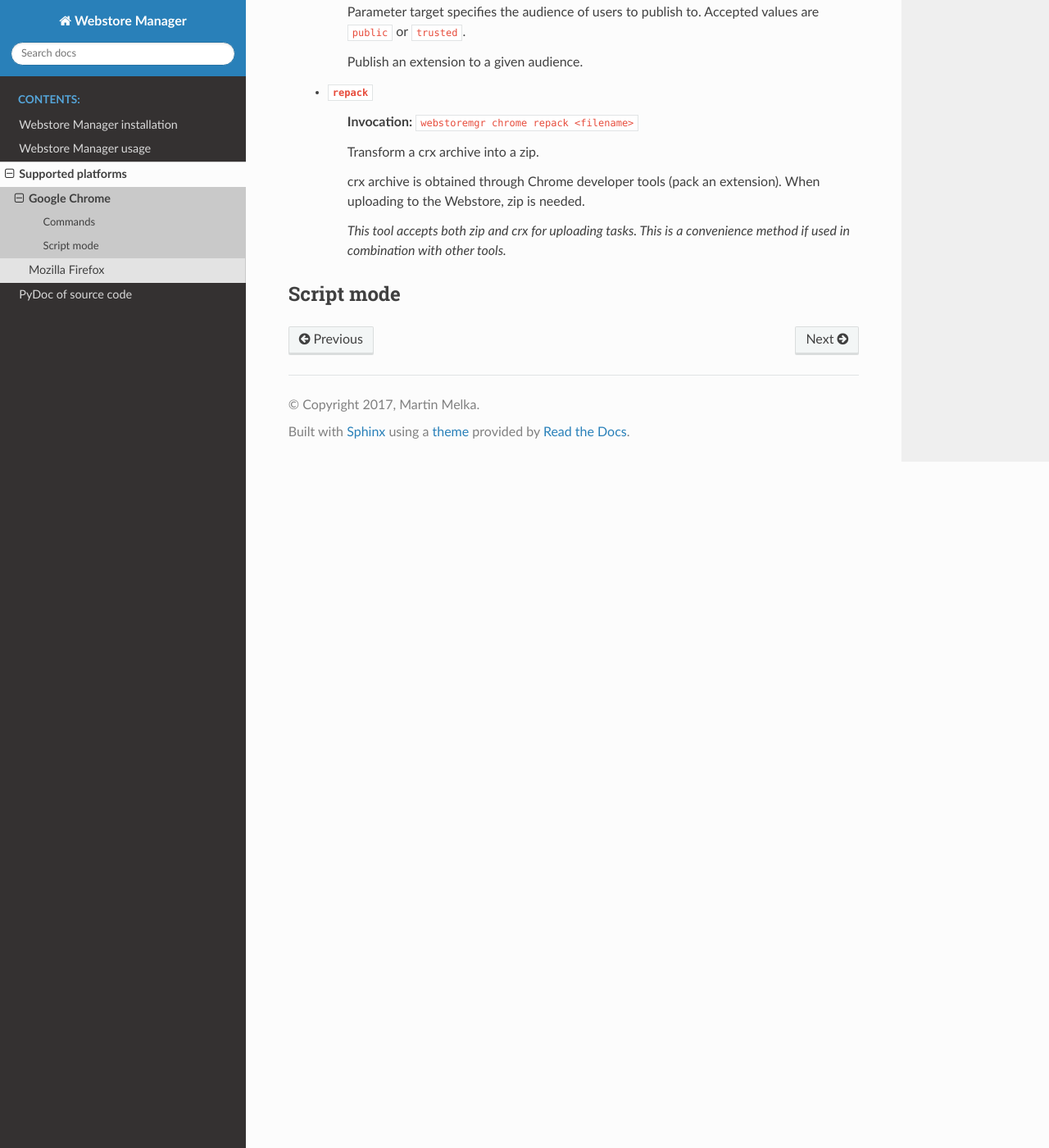
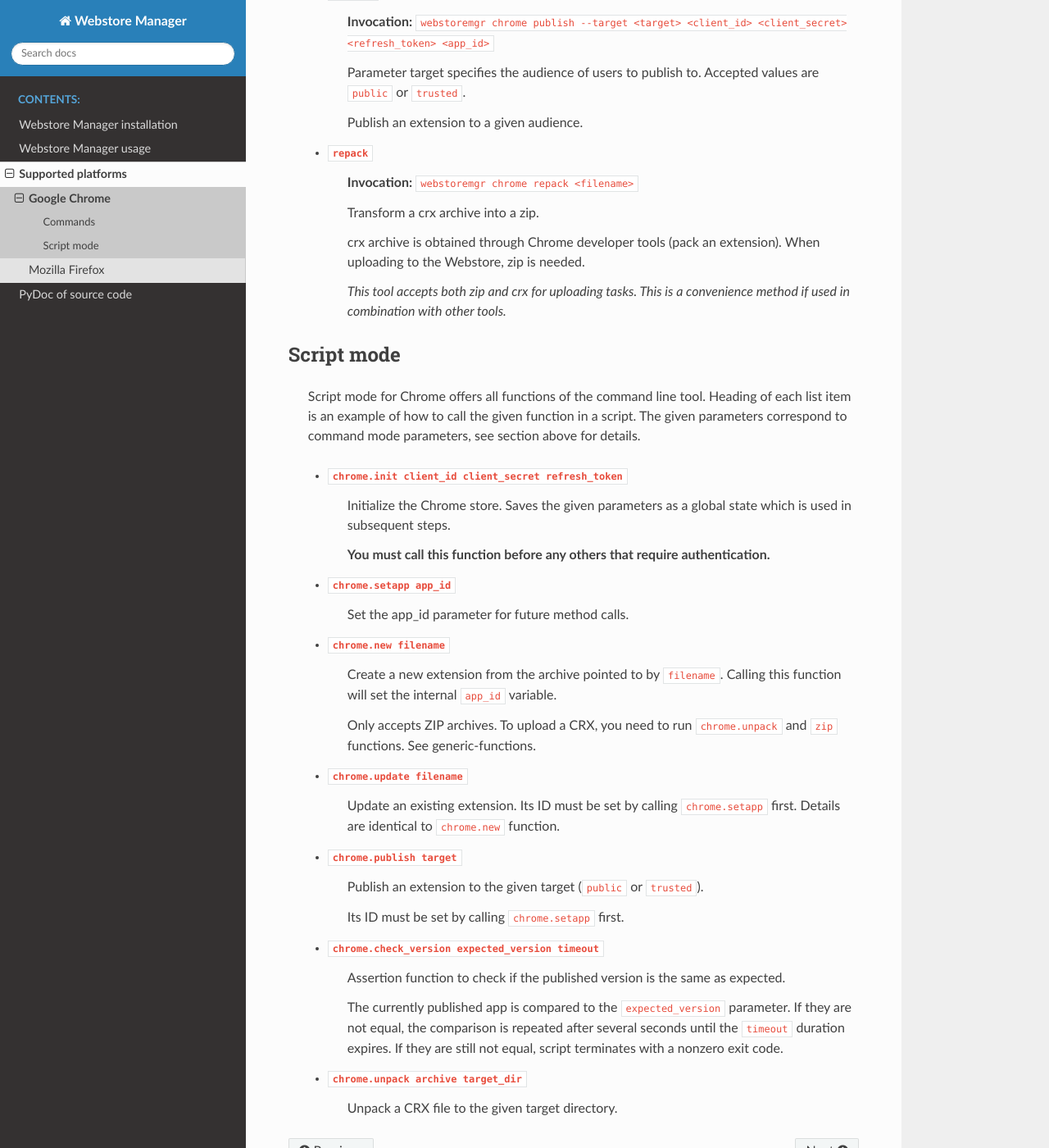
Before and after one commit to melkamar/webstoremgr, a Sphinx documentation site: the page built from docs/browsers/chrome.rst, in a window 1280 px wide and 1400 px high, scrolled down 1972 px. Shown: the whole window at 82% size. Built offline with Sphinx 7.4.7 and the Read the Docs theme 2.0.0, drawn with Linux system fonts in a browser that asks for light colours; some of the changed text lies outside the part shown.

Commit message:
Add Chrome script mode usage.

```diff
--- a/docs/browsers/chrome.rst
+++ b/docs/browsers/chrome.rst
@@ -23,6 +23,9 @@
 
     - ``filename``
         - Name of an extension file (.zip, .crx) on your filesystem.
+
+    - ``target``
+        - Audience for publishing. Two accepted values: ``public`` and ``trusted``.
 
 
 Supported Chrome Webstore commands are:
@@ -94,6 +97,48 @@
 
 Script mode
 -----------
+    Script mode for Chrome offers all functions of the command line tool. Heading of each list item is an example of
+    how to call the given function in a script. The given parameters correspond to command mode parameters, see
+    section above for details.
+
+    - ``chrome.init client_id client_secret refresh_token``
+        Initialize the Chrome store. Saves the given parameters as a global state which is used in subsequent steps.
+
+        **You must call this function before any others that require authentication.**
+
+    - ``chrome.setapp app_id``
+        Set the app_id parameter for future method calls.
+
+
+    - ``chrome.new filename``
+        Create a new extension from the archive pointed to by ``filename``. Calling this function will set the
+        internal ``app_id`` variable.
+
+        Only accepts ZIP archives. To upload a CRX, you need to run ``chrome.unpack`` and ``zip`` functions.
+        See :ref:`generic-functions`.
+
+
+    - ``chrome.update filename``
+        Update an existing extension. Its ID must be set by calling ``chrome.setapp`` first. Details are identical to
+        ``chrome.new`` function.
+
+    - ``chrome.publish target``
+        Publish an extension to the given target (``public`` or ``trusted``).
+
+        Its ID must be set by calling ``chrome.setapp`` first.
+
+
+    - ``chrome.check_version expected_version timeout``
+        Assertion function to check if the published version is the same as expected.
+
+        The currently published app is compared to the ``expected_version`` parameter. If they are not equal,
+        the comparison is repeated after several seconds until the ``timeout`` duration expires. If they are still
+        not equal, script terminates with a nonzero exit code.
+
+
+    - ``chrome.unpack archive target_dir``
+        Unpack a CRX file to the given target directory.
+
 
 
 .. _using webstore: https://developer.chrome.com/webstore/using_webstore_api#beforeyoubegin
--- a/docs/usage.rst
+++ b/docs/usage.rst
@@ -81,6 +81,8 @@
     chrome.init ${id} ${secret} ${ref}
     chrome.setapp abcdef
 
+.. _generic-functions:
+
 **Generic functions**
 
 This is a list of generic functions, not directly tied to any platform. For the list of platform-specific functions,
```
